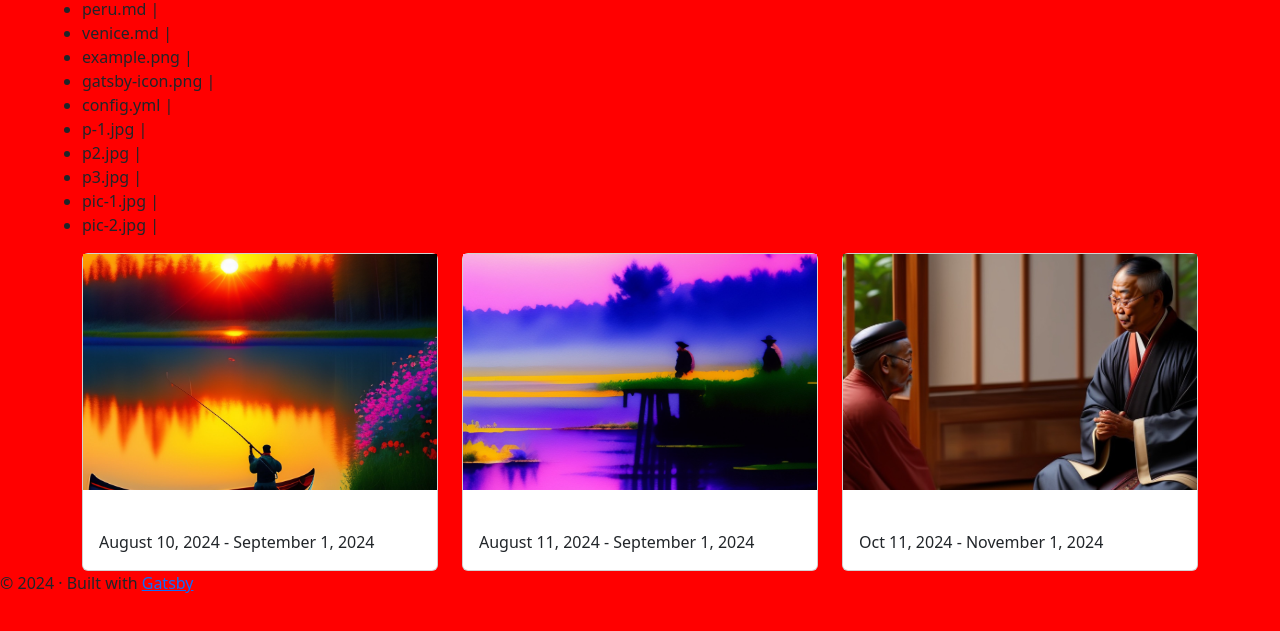
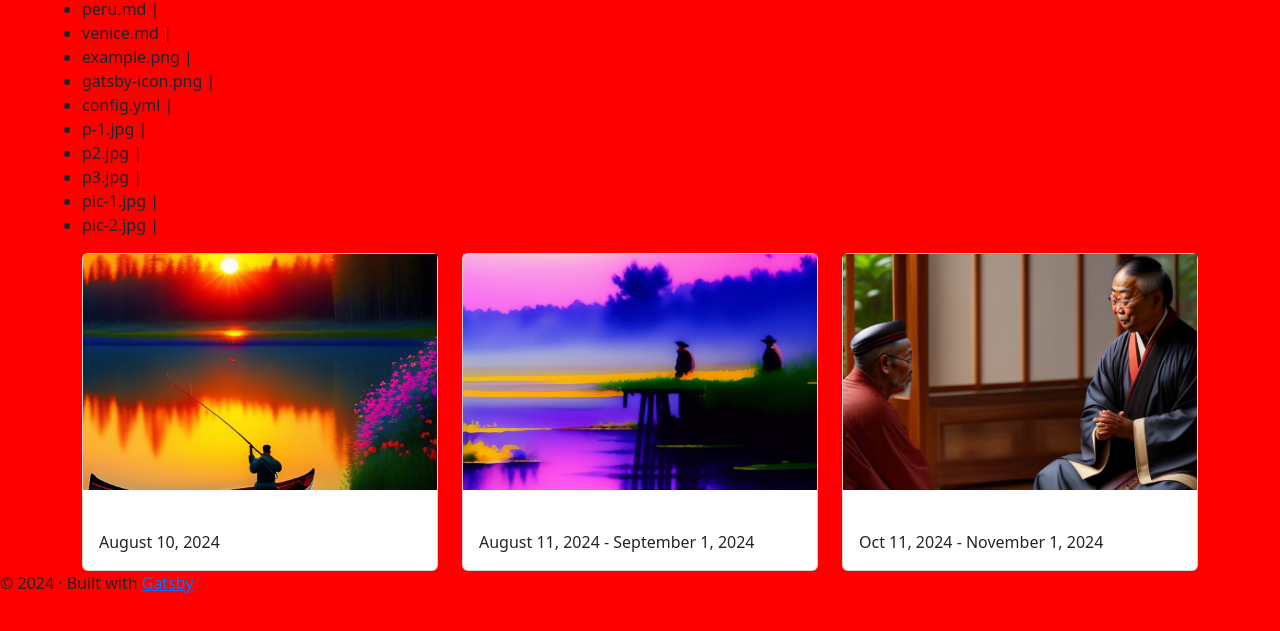
Before and after one commit to rupesh00mahat/jamstack-test, a Gatsby site: page / in a window 1280 px wide. Shown: the part 107-738 px from the top of the page. Built offline with nearby package versions, Linux system fonts and the light colour scheme; Gatsby itself is replaced by a stand-in of ours.

Commit message:
Update Travel Packages “las-vegas”

```diff
--- a/content/travel-packages/las-vegas.md
+++ b/content/travel-packages/las-vegas.md
@@ -1,6 +1,6 @@
 ---
 title: Kathmandu
-travel-dates: August 10, 2024 - September 1, 2024
+travel-dates: "August 10, 2024 "
 featured-image: ../../static/images/p2.jpg
 ---
 This is the content. This is the content. This is the content.
```
